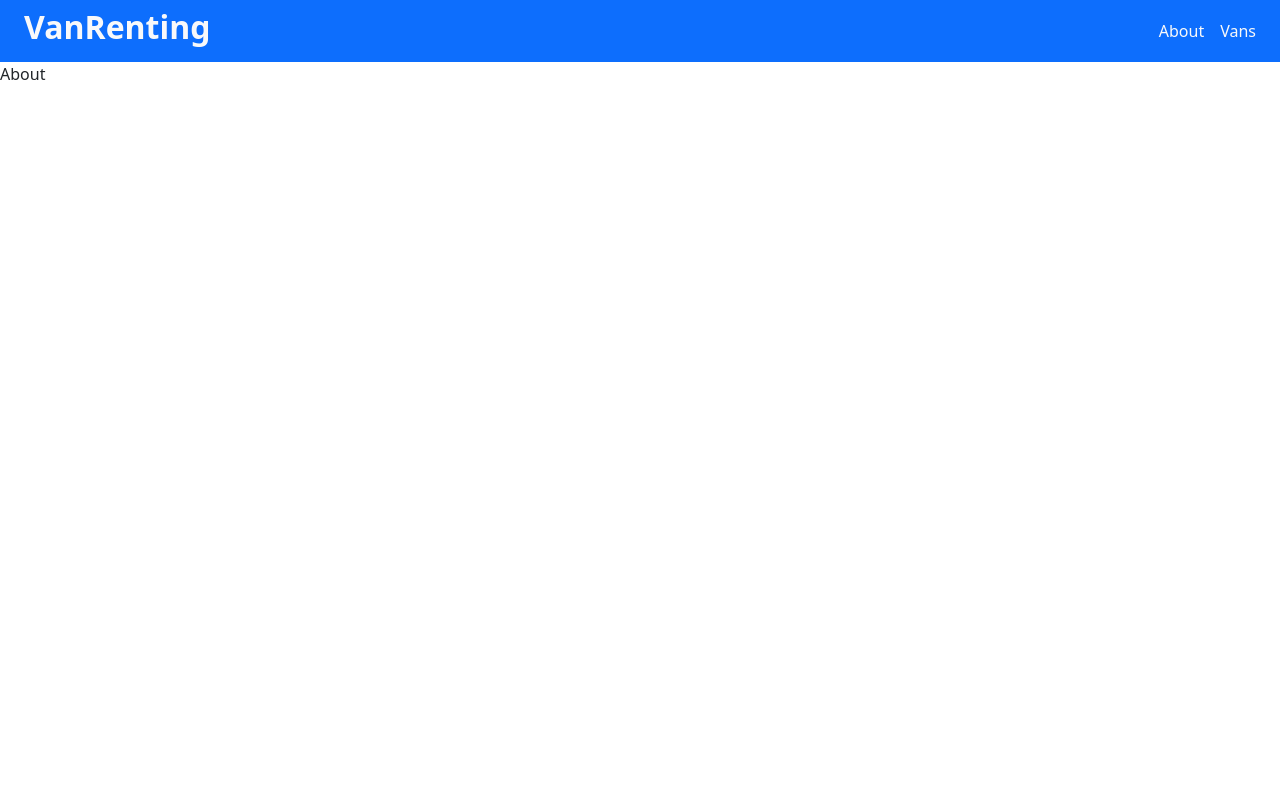
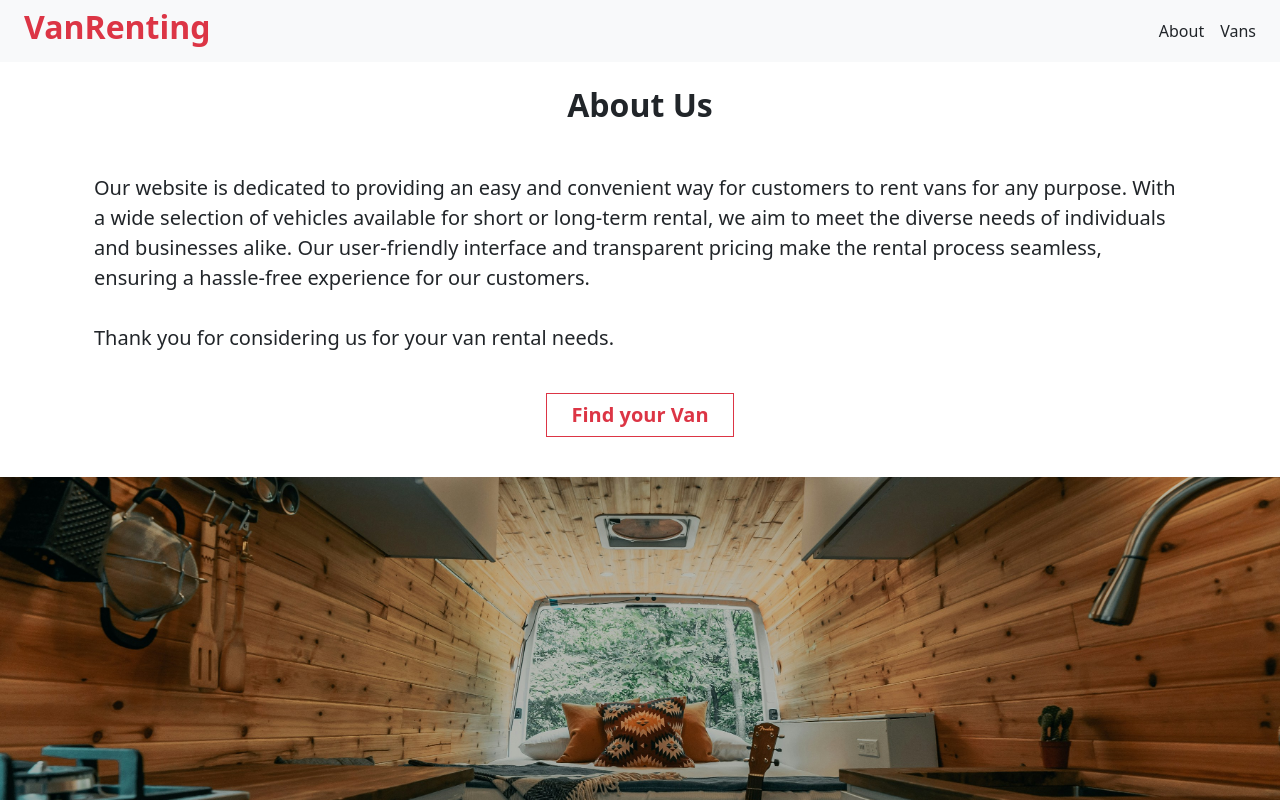
Before and after one commit to PKboon/vanRentingWebApp, a React (Vite) app: page /about in a window 1280 px wide. Shown: the top 800 px of the page. Built offline with nearby package versions, Linux system fonts and the light colour scheme.

Commit message:
add home and about pages

```diff
--- a/src/App.tsx
+++ b/src/App.tsx
@@ -1,13 +1,15 @@
 import { BrowserRouter, Routes, Route } from 'react-router-dom';
 import NavBar from './components/NavBar';
+import HomePage from './pages/HomePage';
+import AboutPage from './pages/AboutPage';
 
 export default function App() {
   return (
     <BrowserRouter>
       <NavBar />
       <Routes>
-        <Route path='/' element={<div>Home</div>} />
-        <Route path='/about' element={<div>About</div>} />
+        <Route path='/' element={<HomePage />} />
+        <Route path='/about' element={<AboutPage />} />
       </Routes>
     </BrowserRouter>
   )
--- a/src/components/NavBar.tsx
+++ b/src/components/NavBar.tsx
@@ -7,15 +7,15 @@ interface Props extends React.ComponentProps<'header'> {
 
 const NavBar = ({ ...props }: Props) => {
     return (
-        <header className="d-flex justify-content-between align-items-center py-2 px-4 bg-primary">
+        <header className="d-flex justify-content-between align-items-center py-2 px-4 bg-light">
             <Link to='/' className="text-decoration-none">
-                <h2 className="fw-bold text-light">VanRenting</h2>
+                <h2 className="fw-bold text-danger">VanRenting</h2>
             </Link>
             <div className="d-flex gap-3">
-                <Link to='/about' className="text-light text-decoration-none">
+                <Link to='/about' className="text-dark text-decoration-none">
                     About
                 </Link>
-                <Link to='/vans' className="text-light text-decoration-none">
+                <Link to='/vans' className="text-dark text-decoration-none">
                     Vans
                 </Link>
             </div>
--- a/src/pages/AboutPage.tsx
+++ b/src/pages/AboutPage.tsx
@@ -0,0 +1,39 @@
+import React from "react";
+import AboutPageImage from '../assets/images/about-page.jpg';
+import { Link } from "react-router-dom";
+
+interface Props extends React.ComponentProps<'div'> {
+
+}
+
+const AboutPage = ({ ...props }: Props) => {
+    return (
+        <div className="pt-4">
+            <h2 className="fw-bold text-center pb-3">About Us</h2>
+            <p className="container fs-5 p-4">
+                Our website is dedicated to providing an easy and convenient way for customers to rent vans for any purpose. With a wide selection of vehicles available for short or long-term rental, we aim to meet the diverse needs of individuals and businesses alike. Our user-friendly interface and transparent pricing make the rental process seamless, ensuring a hassle-free experience for our customers.
+                <br />
+                <br />
+                Thank you for considering us for your van rental needs.
+            </p>
+            <div className="d-flex justify-content-center pb-4 mb-3">
+                <Link to='/vans'>
+                    <button className="btn btn-outline-danger rounded-0 px-4 fw-bold fs-5">
+                        Find your Van
+                    </button>
+                </Link>
+            </div>
+            <div
+                style={{
+                    backgroundImage: `url(${AboutPageImage})`,
+                    backgroundSize: 'cover',
+                    backgroundRepeat: 'no-repeat',
+                    backgroundPosition: 'center',
+                    height: '60vh'
+                }}
+            />
+        </div>
+    );
+}
+
+export default AboutPage;
--- a/src/pages/HomePage.tsx
+++ b/src/pages/HomePage.tsx
@@ -1,11 +1,45 @@
 import React from "react";
+import { Link } from "react-router-dom";
+import HomePageImage from "../assets/images/home-page.jpg";
 
 interface Props extends React.ComponentProps<'div'> {
 
 }
 
 const HomePage = ({ ...props }: Props) => {
-
+    return (
+        <div>
+            <div className="container p-4">
+                <h1 className="fw-bold text-center py-3">Find the Perfect Van Rental for Your Next Adventure!</h1>
+                <p className="fs-5 m-0 text-center">
+                    Looking for the perfect van for your next adventure?
+                    <br />
+                    Look no further - our website offers a wide selection of vans for rent to suit all your needs.
+                    <br />
+                    <Link to='/vans' className="text-danger px-1">
+                        Book now
+                    </Link>
+                    and hit the road in style!
+                </p>
+            </div>
+            <div
+                style={{
+                    backgroundImage: `url(${HomePageImage})`,
+                    backgroundSize: 'cover',
+                    backgroundRepeat: 'no-repeat',
+                    backgroundPosition: 'center',
+                    height:'60vh'
+                }}
+            />
+            <div className="d-flex justify-content-center pt-4">
+                <Link to='/vans'>
+                    <button className="btn btn-outline-danger rounded-0 px-4 fw-bold fs-5">
+                        Find your Van
+                    </button>
+                </Link>
+            </div>
+        </div>
+    );
 }
 
 export default HomePage;
```
Also changed, not shown: src/assets/images/about-page.jpg (added), 1 other file (tests, documents, lock files or other folders).
